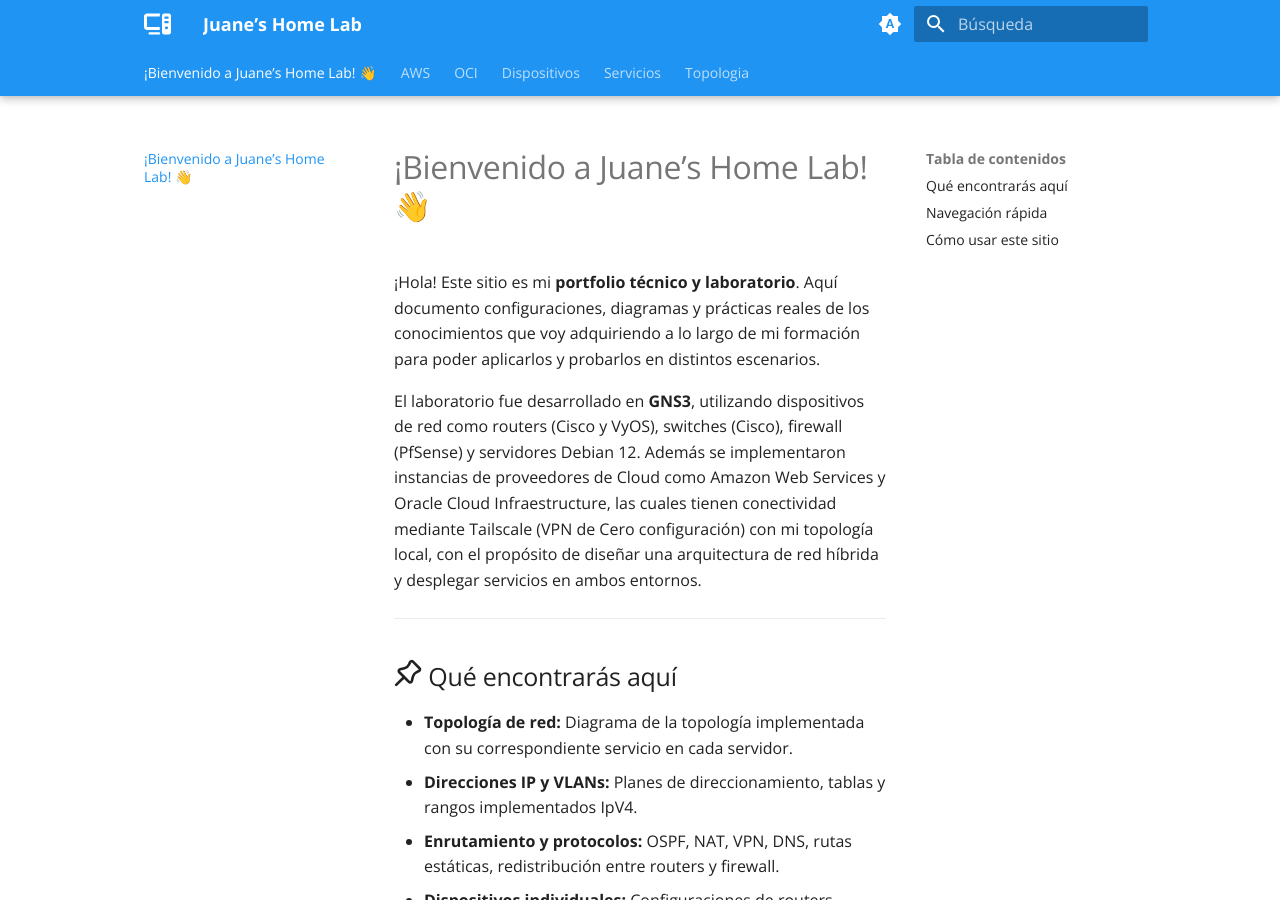
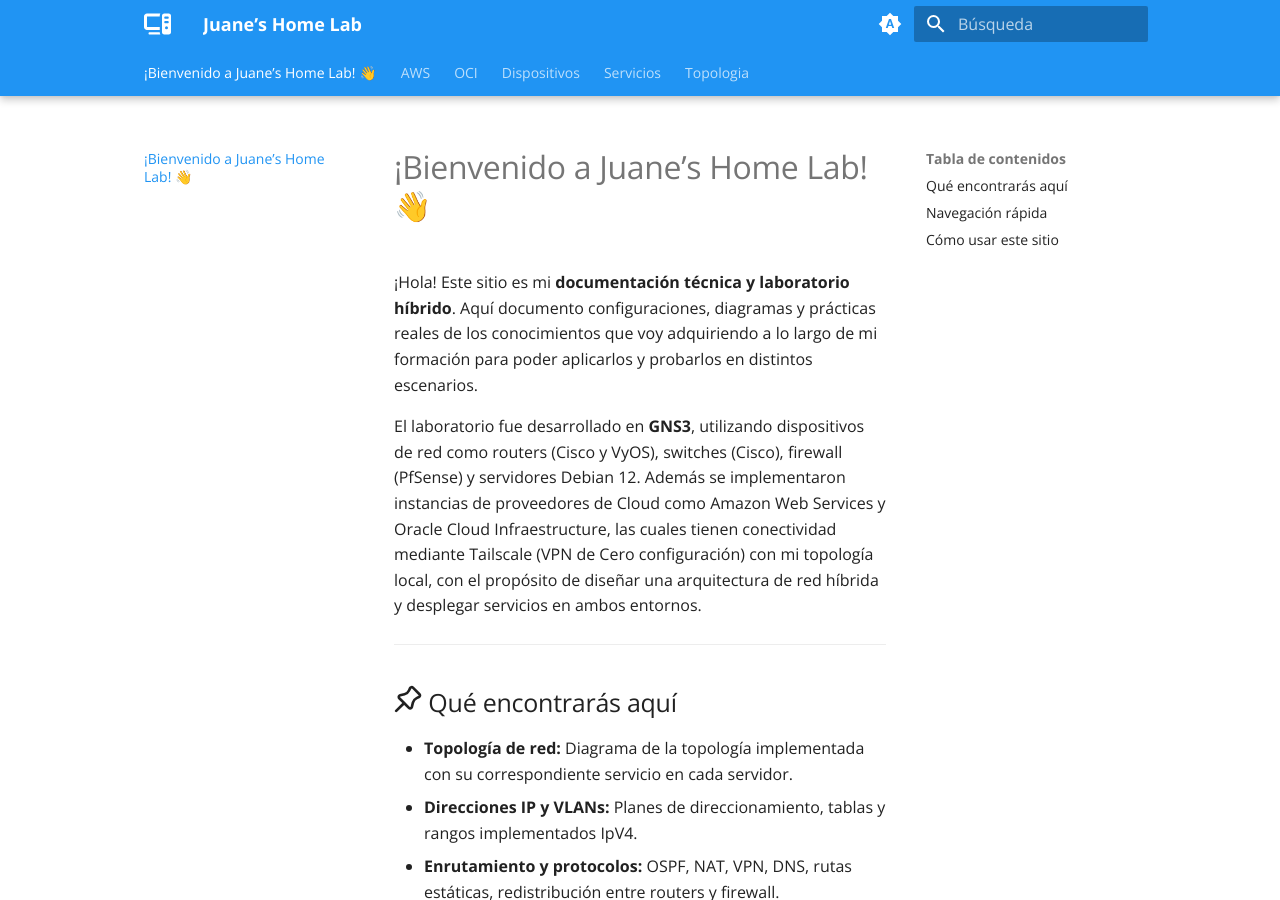
Before and after one commit to JuanStKennedy/MkDocsJuaneInfra, an MkDocs documentation site: the page built from docs/index.md, in a window 1280 px wide and 900 px high. Built offline with MkDocs 1.6.1 and Material for MkDocs 9.7.7, drawn with Linux system fonts in a browser that asks for light colours; emoji names are drawn with the system emoji font; comment, search, counter and statistics services are not loaded.

Commit message:
cambios en index.md

```diff
--- a/docs/index.md
+++ b/docs/index.md
@@ -1,6 +1,6 @@
 # ¡Bienvenido a Juane’s Home Lab! :wave:
 
-¡Hola! Este sitio es mi **portfolio técnico y laboratorio**. Aquí documento configuraciones, diagramas y prácticas reales de los conocimientos que voy adquiriendo a lo largo de mi formación para poder aplicarlos y probarlos en distintos escenarios.
+¡Hola! Este sitio es mi **documentación técnica y laboratorio híbrido**. Aquí documento configuraciones, diagramas y prácticas reales de los conocimientos que voy adquiriendo a lo largo de mi formación para poder aplicarlos y probarlos en distintos escenarios.
 
 El laboratorio fue desarrollado en **GNS3**, utilizando dispositivos de red como routers (Cisco y VyOS), switches (Cisco), firewall (PfSense) y servidores Debian 12. Además se implementaron instancias de proveedores de Cloud como Amazon Web Services y Oracle Cloud Infraestructure, las cuales tienen conectividad mediante Tailscale (VPN de Cero configuración) con mi topología local, con el propósito de diseñar una arquitectura de red híbrida y desplegar servicios en ambos entornos.
 
```
